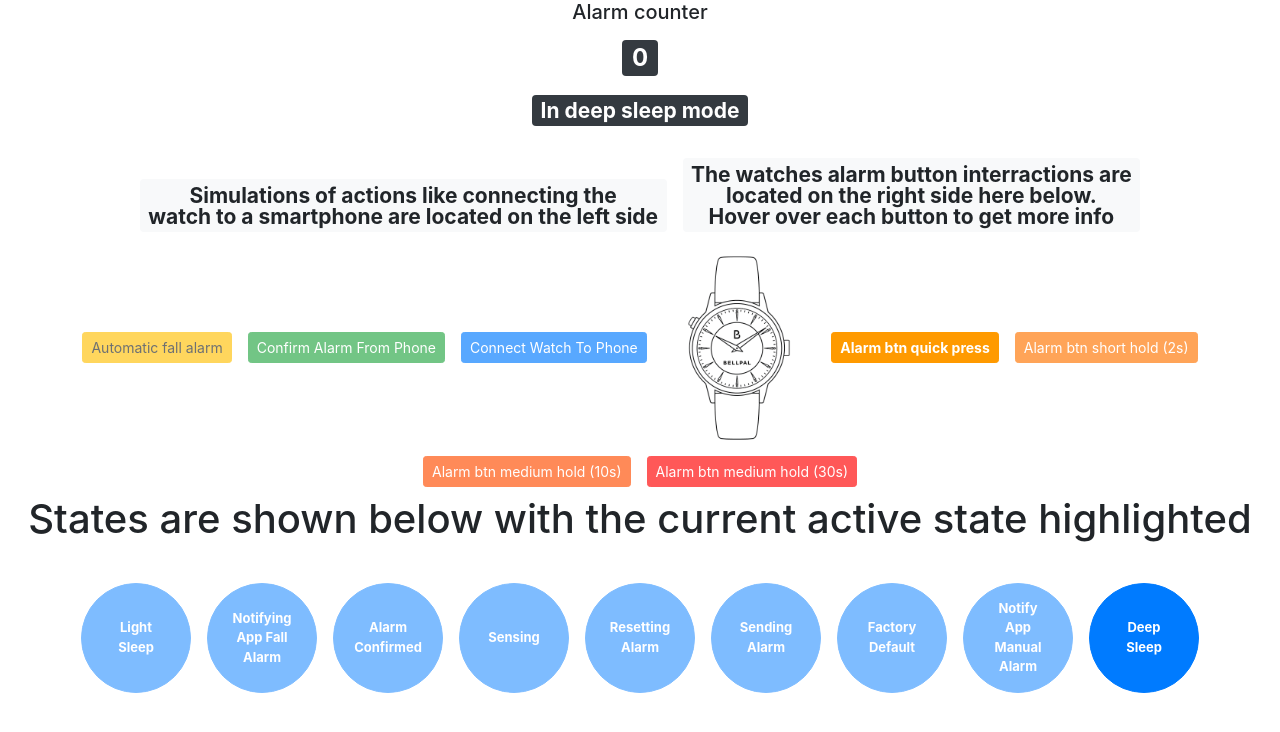
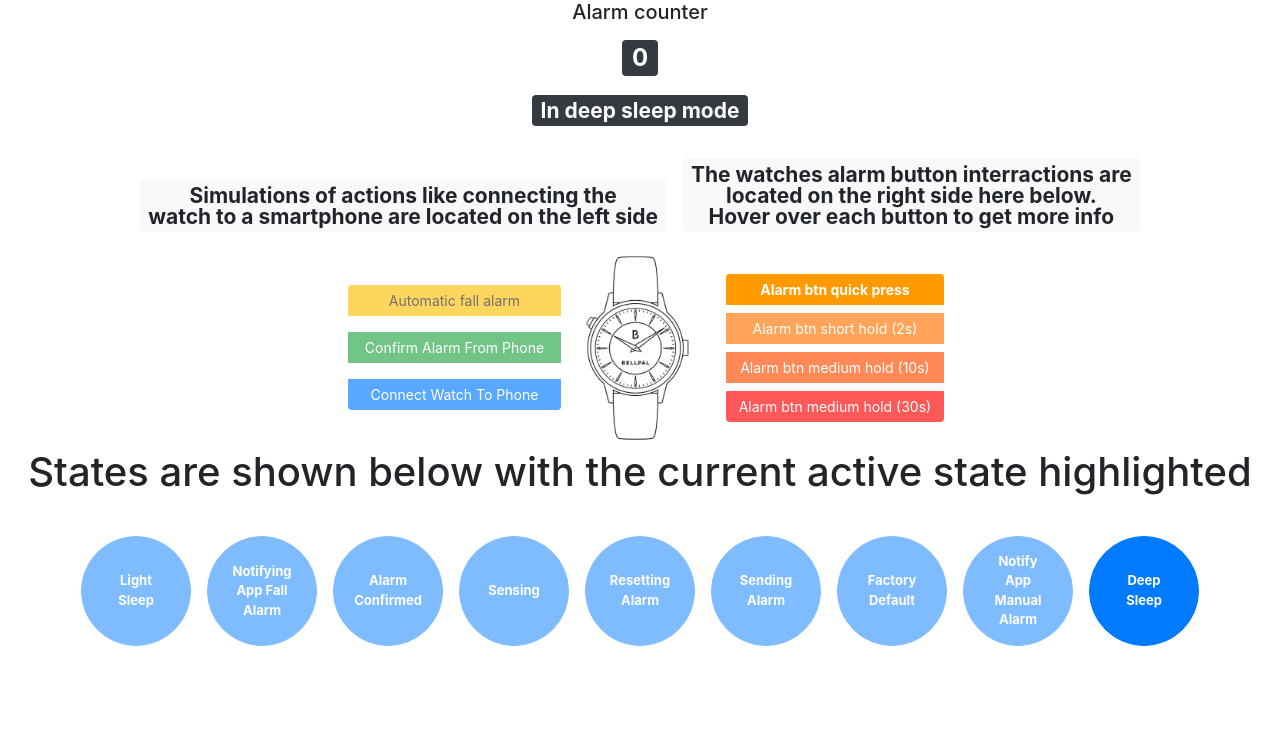
Before and after one commit to duriumm/Bellpal-react-website, a React (Create React App) app: page / in a window 1280 px wide. Shown: the top 732 px of the page. Built offline with nearby package versions, Linux system fonts and the light colour scheme.

Commit message:
Added green dot light to watch

```diff
--- a/src/App.css
+++ b/src/App.css
@@ -23,6 +23,18 @@ img {
   opacity: 0.5;
 }
 
+.LED-light {
+  width: 15px;
+  height: 15px;
+  background-color: #62bd19;
+  border-radius: 50%;
+  position: center;
+  top: 23px;
+  left: 23px;
+}
+
+
+
 .btn-Quick-Press {
   background-color: #ff9a00 !important;
 
--- a/src/components/buttonBar.jsx
+++ b/src/components/buttonBar.jsx
@@ -39,6 +39,7 @@ const ButtonBar = () => {
   //const [timer, setTimer] = useState(null);
   const [isAlarmingFollowers, setIsAlarmingFollowers] = useState(false);
   const [isFactoryResetActive, setIsFactoryResetActive] = useState(false);
+  const [blinkingLEDinterval, setBlinkingLEDinterval] = useState(null); // use this or blinking interval
 
   const initialRender = useRef(true);
 
@@ -273,6 +274,7 @@ const ButtonBar = () => {
 
   const connectWatchToPhone = () => {
     setCurrentState(ENUMSTATE.SENSING_STATE);
+    document.getElementById("bellpalWatchRegular").src ="BellpalWatch_GREEN.png"
   };
   const enableButton = (buttonId) => {
     document.getElementById(buttonId).disabled = false;
@@ -311,6 +313,8 @@ const ButtonBar = () => {
   const simulateAutomaticFallAlarm = () => {
     setCurrentState(ENUMSTATE.NOTIFYING_APP_FALL_ALARM_STATE);
   };
+
+
   return (
     <div>
      <h2> <span className="badge m-2 badge-dark">{counter}</span> </h2>
@@ -324,7 +328,7 @@ const ButtonBar = () => {
           Hover over each button to get more info</p>
         </h3>
       </div>
-
+      <div class="btn-group-vertical">
         <Tippy content={
           <div>
             Press this button to simulate an automatic fall alarm triggered by the watch fall algorithm.
@@ -366,7 +370,13 @@ const ButtonBar = () => {
           </button>
         </Tippy>
 
-      <img src="BellpalWatch.png"></img>
+      </div>
+
+      <img id="bellpalWatchRegular" src="BellpalWatch.png"></img>
+
+      {/* BELOW ARE ALL ALARM BUTTONS */}
+
+      <div class="btn-group-vertical">
         <Tippy content={
           <div>
             Pressing the alarm button quickly will make the watch go from
@@ -375,7 +385,7 @@ const ButtonBar = () => {
           <button
             id="QuickPress"
             onClick={() => handleOnWatchButton_QuickPress()}
-          className="btn btn-danger btn-sm btn-Quick-Press m-2"
+            className="btn btn-danger btn-sm btn-Quick-Press m-1"
           >
             Alarm btn quick press
           </button>
@@ -390,7 +400,7 @@ const ButtonBar = () => {
           <button
             id="ShortHold"
             onClick={() => handleOnWatchButton_ShortHold()}
-          className="btn btn-danger btn-sm btn-Short-Hold m-2 "
+            className="btn btn-danger btn-sm btn-Short-Hold m-1"
             data-toggle="dropdown"
           >
             Alarm btn short hold (2s)
@@ -406,7 +416,7 @@ const ButtonBar = () => {
           <button
             id="MediumHold"
             onClick={() => handleOnWatchButton_MediumHold()}
-          className="btn btn-danger btn-sm btn-Medium-Hold m-2"
+            className="btn btn-danger btn-sm btn-Medium-Hold m-1"
           >
             Alarm btn medium hold (10s)
           </button>
@@ -420,17 +430,21 @@ const ButtonBar = () => {
           <button
             id="LongHold"
             onClick={() => handleOnWatchButton_LongHold()}
-          className="btn btn-danger btn-sm btn-Long-Hold m-2"
+            className="btn btn-danger btn-sm btn-Long-Hold m-1"
           >
             Alarm btn medium hold (30s)
           </button>
         </Tippy>
 
+      </div>
+
+
       {/* Below are all the different state buttons */}
+
       <br></br>
       <h1>States are shown below with the current active state highlighted</h1>
       <br></br>
-      {/* FRÅGA MUSTAFA */}
+
       {newArrayInsteadOfMap.map((stateBtnObject) => {
         return (
           <StateButton
```
Also changed, not shown: public/BellpalWatch_GREEN.png (added). Lines whose indentation alone changed are shown as unchanged.
